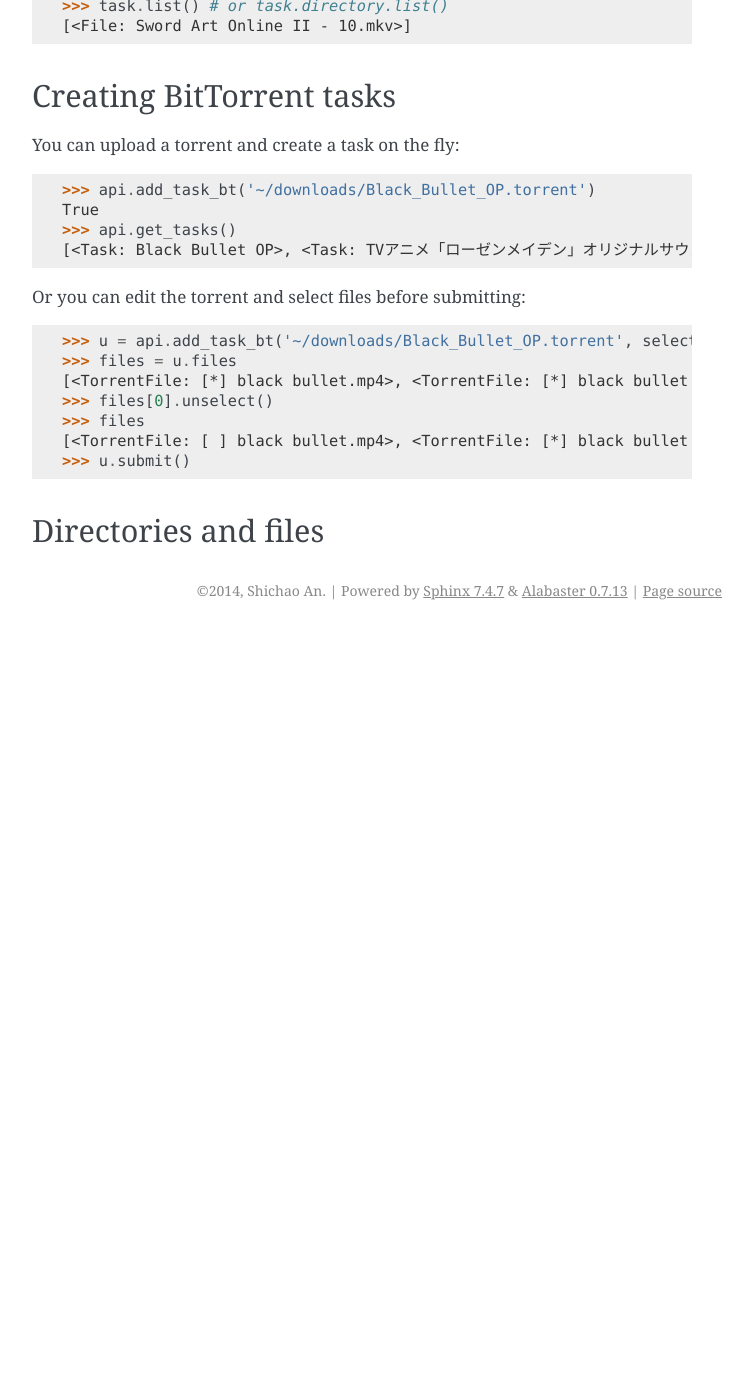
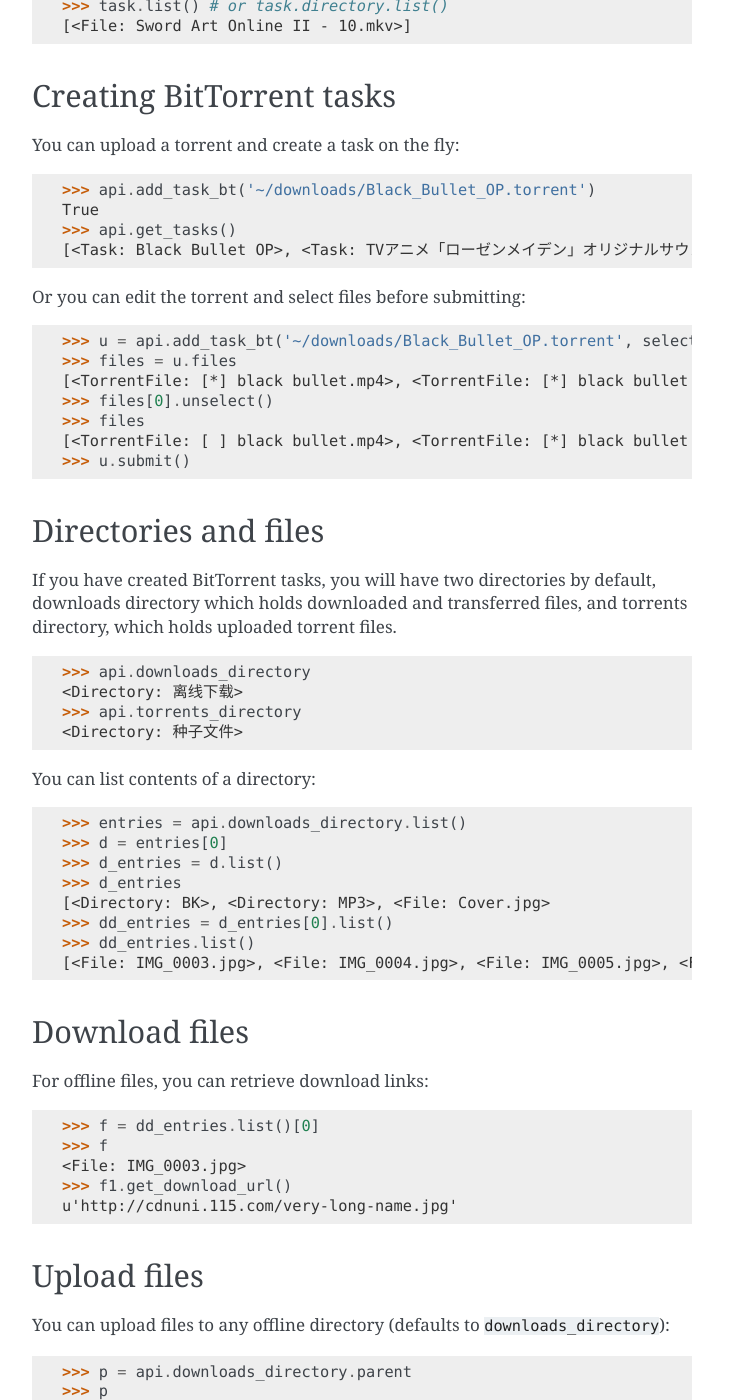
Before and after one commit to shichao-an/115wangpan, a Sphinx documentation site: the page built from docs/source/quickstart.rst, in a window 1280 px wide and 1400 px high, scrolled down 1416 px. Shown: the whole window, without its empty margins (388-1141 px from the left). Built offline with Sphinx 7.4.7, drawn with Linux system fonts in a browser that asks for light colours; before the commit the page ends 2046 px from its top, so only the background shows below that; some of the changed text lies outside the part shown.

Commit message:
Finished docs

```diff
--- a/docs/source/conf.py
+++ b/docs/source/conf.py
@@ -21,6 +21,7 @@ import alabaster
 # documentation root, use os.path.abspath to make it absolute, like shown here.
 sys.path.insert(0, os.path.abspath('../..'))
 
+from u115 import __version__
 # -- General configuration ------------------------------------------------
 
 # If your documentation needs a minimal Sphinx version, state it here.
@@ -62,9 +63,9 @@ copyright = u'2014, Shichao An'
 # built documents.
 #
 # The short X.Y version.
-version = '0.1.0'
+version = __version__
 # The full version, including alpha/beta/rc tags.
-release = '0.1.0'
+release = __version__
 
 # The language for content autogenerated by Sphinx. Refer to documentation
 # for a list of supported languages.
--- a/docs/source/quickstart.rst
+++ b/docs/source/quickstart.rst
@@ -98,8 +98,75 @@ Or you can edit the torrent and select files before submitting:
 Directories and files
 ---------------------
 
+If you have created BitTorrent tasks, you will have two directories by default, downloads directory which holds downloaded and transferred files, and torrents directory, which holds uploaded torrent files.
+
+.. code-block:: python
+
+    >>> api.downloads_directory
+    <Directory: 离线下载>
+    >>> api.torrents_directory
+    <Directory: 种子文件>
+
+You can list contents of a directory:
+
+.. code-block:: python
+
+    >>> entries = api.downloads_directory.list()
+    >>> d = entries[0]
+    >>> d_entries = d.list()
+    >>> d_entries
+    [<Directory: BK>, <Directory: MP3>, <File: Cover.jpg>
+    >>> dd_entries = d_entries[0].list()
+    >>> dd_entries.list()
+    [<File: IMG_0003.jpg>, <File: IMG_0004.jpg>, <File: IMG_0005.jpg>, <File: IMG_0006.jpg>]
+
+Download files
+--------------
+
+For offline files, you can retrieve download links:
+
+.. code-block:: python
+
+    >>> f = dd_entries.list()[0]
+    >>> f
+    <File: IMG_0003.jpg>
+    >>> f1.get_download_url()
+    u'http://cdnuni.115.com/very-long-name.jpg'
+
+Upload files
+------------
+
+You can upload files to any offline directory (defaults to ``downloads_directory``):
+
+.. code-block:: python
+
+    >>> p = api.downloads_directory.parent
+    >>> p
+    <Directory: 我的接收>
+    >>> u = api.upload('/path/to/photo.jpg', directory=p)
+    >>> u
+    <File: photo.jpg>
+
+The file you upload can be a torrent file, which you can open later and create a task from it:
+
+.. code-block:: python
+
+    >>> u = api.upload('/path/to/movie.torrent')
+    >>> u.is_torrent
+    True
+    >>> t = u.open_torrent()
+    >>> t.submit()
 
 
+Storage info
+------------
+
+You can have an overview of your storage information:
+
+.. code-block:: python
+
+    >>> api.get_storage_info(human=True)
+    {u'total': '152.3 GiB', u'used': '3.6 GiB'}
 
 .. toctree::
    :maxdepth: 2
```
